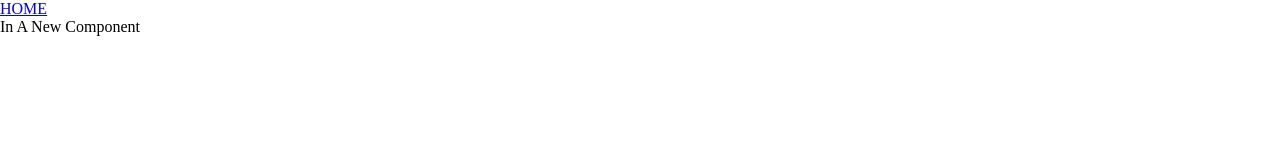
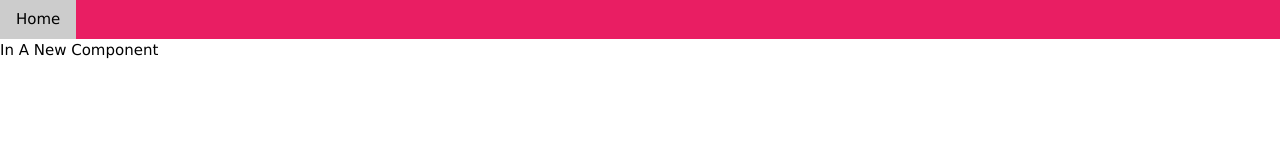
Before and after one commit to Aravind6901/reactJSBasics, a React app: page / in a window 1280 px wide. Built offline with nearby package versions, Linux system fonts and the light colour scheme.

Commit message:
css changes

```diff
--- a/client/app/components/Header.js
+++ b/client/app/components/Header.js
@@ -3,15 +3,9 @@ import React from "react";
 export class Header extends React.Component {
     render() {
         return (
-            <nav className="navbar navbar-default">
-                <div className="container">
-                    <div className="navbar-header">
-                        <ul className="nav navbar-nav">
-                            <li><a href="#">HOME</a></li>
-                        </ul>
-                    </div>
-                </div>
-            </nav>
+            <div className="w3-bar w3-pink">
+                <a href="#" className="w3-bar-item w3-button">Home</a>
+            </div>
         );
     }
 }
--- a/client/index.html
+++ b/client/index.html
@@ -7,6 +7,7 @@
     <meta http-equiv="X-UA-Compatible" content="ie=edge">
     <title>Avengers Infinity War</title>
     <link rel="stylesheet" href="dist/assets/css/main.css">
+    <link rel="stylesheet" href="https://www.w3schools.com/w3css/4/w3.css">
 </head>
 
 <body>
```
